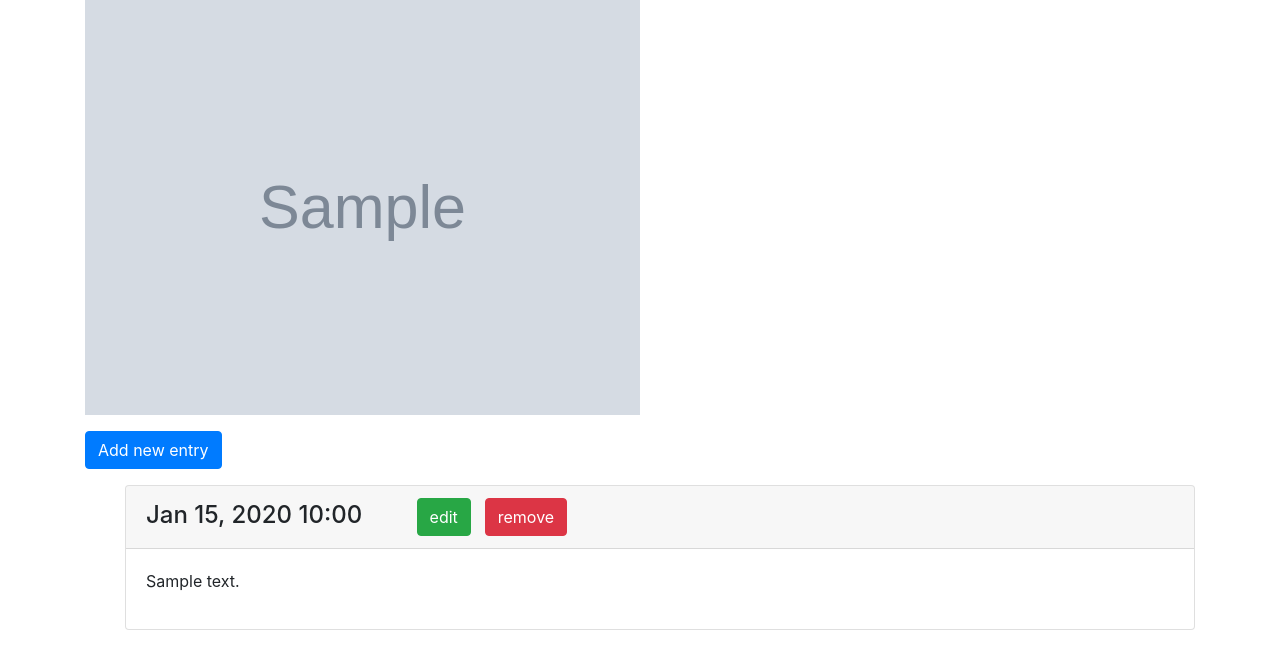
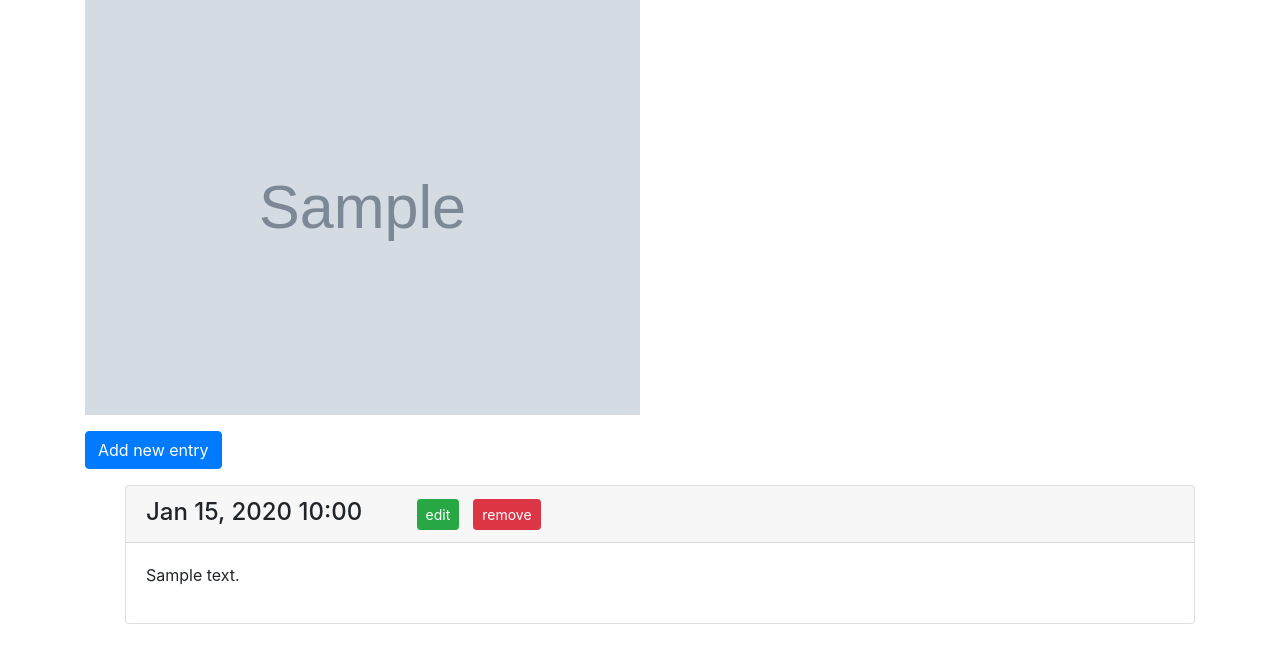
Before and after one commit to barabashka25219/Learning-Log, a Django app: page /topics/1 in a window 1280 px wide. Shown: the part 142-800 px from the top of the page. Run offline with Django 4.2, Linux system fonts and the light colour scheme; a user stored in the database is signed in; tables that the repository leaves empty hold one stand-in row (values such as "Sample post"); grey boxes marked "Sample" are stand-in pictures; some libraries are stand-ins or nearby versions.

Commit message:
Stylize buttons at "/register"

```diff
--- a/learning_log/learning_logs/templates/learning_logs/topic.html
+++ b/learning_log/learning_logs/templates/learning_logs/topic.html
@@ -19,8 +19,8 @@
                 <h4 class="card-header">
                     {{ entry.date_added|date:'M d, Y H:i' }}
                     <small>
-                        <a href="{% url 'learning_logs:edit_entry' entry.id %}" class="btn btn-success ml-5" role="button">edit</a>
-                        <a href="{% url 'learning_logs:remove_entry' entry.id %}" class="btn btn-danger ml-2" role="button">remove</a>
+                        <a href="{% url 'learning_logs:edit_entry' entry.id %}" class="btn btn-success ml-5 btn-sm" role="button">edit</a>
+                        <a href="{% url 'learning_logs:remove_entry' entry.id %}" class="btn btn-danger ml-2 btn-sm" role="button">remove</a>
                     </small>
 
                 </h4>
--- a/learning_log/users/templates/users/register.html
+++ b/learning_log/users/templates/users/register.html
@@ -12,7 +12,7 @@
         {% bootstrap_form form %}
 
         {% buttons %}
-            <button name="submit">Register</button>
+            <button class="btn btn-success btn-lg" role="button" name="submit">Register</button>
         {% endbuttons %}
 
         <input type="hidden" name="next" value="{% url 'learning_logs:index' %}">
```
